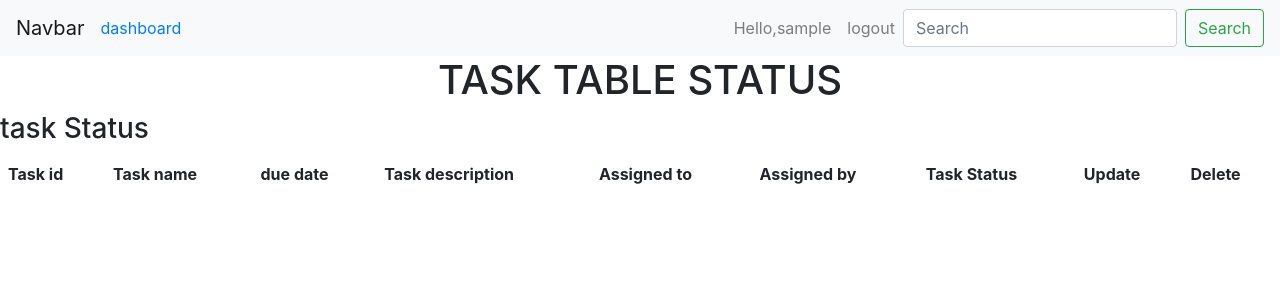
After one commit to chiru14122002/taskmanagement, a Flask app: page /empdashboard in a window 1280 px wide. The commit adds this page. Shown: the top 300 px of the page. Run offline with Flask 3, Linux system fonts and the light colour scheme; the visitor is signed in with stand-in values (Sample User, id 1); lists and menus that the app fills with data are empty; some libraries are stand-ins or nearby versions.

Commit message:
first commit

```diff
--- a/app.py
+++ b/app.py
@@ -240,7 +240,7 @@ def userregistration():
                 subject='username and password'
                 body=f"username and password for login\n\n{username,password}"
                 sendmail(to=useremail,body=body,subject=subject)
-                flash('mail send to')
+                flash('mail send to EMP')
 
            return redirect(url_for('userregistration'))
        return render_template('userregistration.html')
@@ -376,5 +376,16 @@ def update(user):
         return render_template('update.html',taskid=taskid,tasktitle=tasktitle,duedate=duedate,taskcontent=taskcontent,status=status)
     else:
         return redirect(url_for('login'))
+@app.route('/empdashboard',methods=['GET','POST'])
+def empdashboard():
+    if session.get('user'):
+       '''username=session.get('user')
+       cursor=mydb.cursor(buffered=True)
+       cursor.execute("select taskid,tasktitle,duedate,empemail,taskcontent  from task where email=%s ",[username])
+       data=cursor.fetchall()
+       cursor.close()'''
+       return render_template('emptable.html')
+    else:
+        return redirect(url_for('login'))
 if __name__=="__main__":
    app.run()
--- /dev/null
+++ b/templates/emptable.html
@@ -0,0 +1,43 @@
+{% extends 'emphomepage.html' %}
+{% block addcss %}
+    <link rel="stylesheet" href="{{url_for('static',filename='table.css')}}">
+{% endblock  %}
+{% block content %}
+{% if data=='empty' %}
+<b>No result found</b>
+{% else %}
+<center><h1>TASK TABLE STATUS</h1></center>
+<h3>task Status</h3>
+    <table>
+        <thead>
+            <tr>
+                <th>Task id</th>
+                <th>Task name</th>
+                <th>due date</th>
+                <th>Task description</th>
+                <th>Assigned to</th>
+                <th>Assigned by</th>
+                <th>Task Status</th>
+                <th>Update</th>
+                <th>Delete</th>
+
+            </tr>
+        </thead>
+        <tbody>
+           <!--{% for i in data %}-->
+            <tr>
+                <td>{{i[0]}}</td>
+                <td>{{i[1]}}</a></td>
+                <td>{{i[2]}}</td>
+                <td>{{i[4]}}</td>
+                <td>{{i[3]}}</td>
+                <td></td>
+                <td></td>
+                <td><a href="#">update</a></td>
+                <td><a href="#">delete</a></td>
+            </tr>
+            {% endfor %}
+        </tbody>
+    </table>
+    {% endif %}
+{% endblock %}
--- a/templates/homepage.html
+++ b/templates/homepage.html
@@ -29,11 +29,12 @@
             <ul class="navbar-nav mr-auto">
                 <li class="nav-item dropdown">
                     <a href="{{url_for('dashboard')}}">dashboard</a>
-
+                    &ensp;
                 </li>
                 <li class="nav-item dropdown">
                     <a href="{{url_for('userregistration')}}">userRegistration</a>
                 </li>
+                &ensp;
                 <li class="nav-item dropdown">
                     <a href="{{url_for('addtask')}}">ADD Task</a>
                 </li>
```
Also changed, not shown: templates/empdashboard.html (added).
